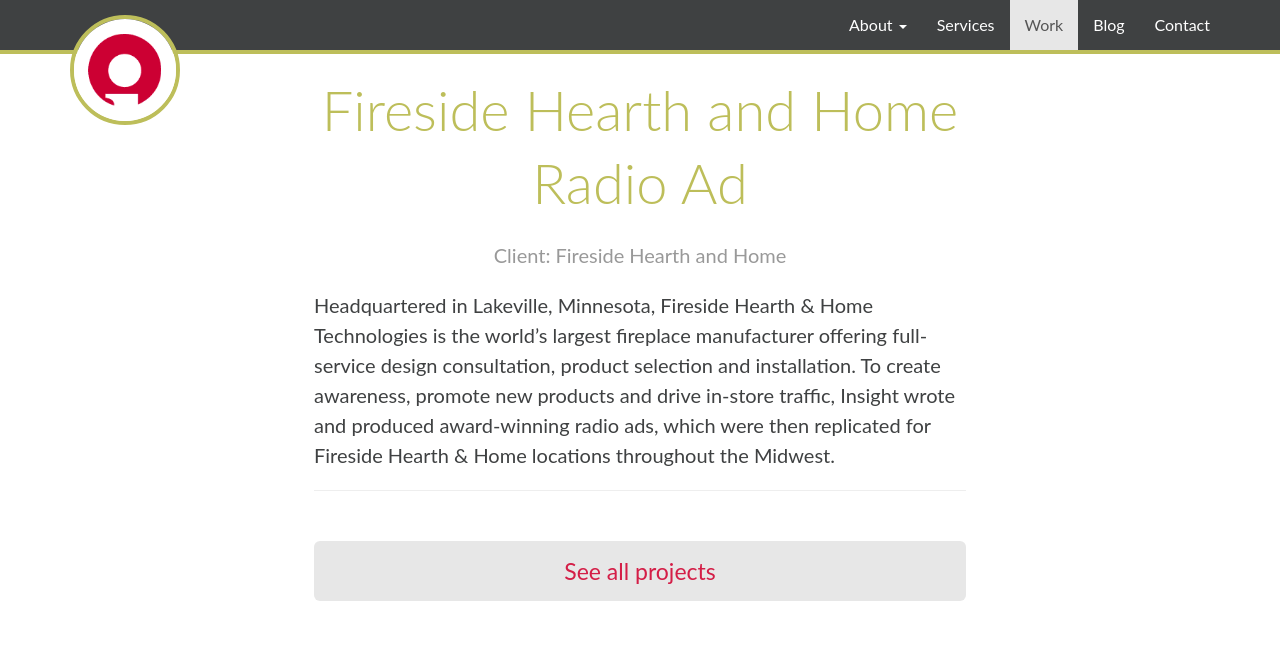
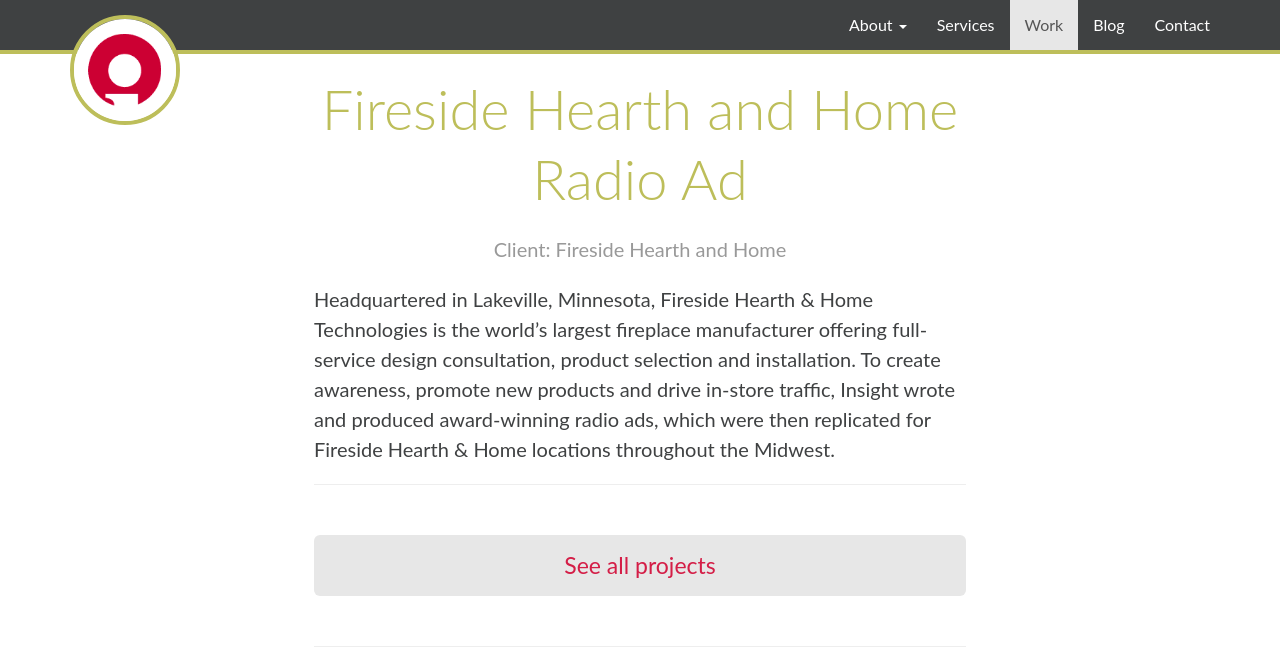
Before and after one commit to insight-creative/insight-creative.github.io, a Jekyll site: the page built from work/_posts/2011-01-01-fireside-hearth-and-home-radio-ad.md, in a window 1280 px wide and 1234 px high. Shown: the top 647 px of the window. Built offline with Jekyll 4.4.1, drawn with Linux system fonts in a browser that asks for light colours; nearby versions of some CDN libraries; grey boxes are pictures that could not be loaded.

Commit message:
Fix some project details.

```diff
--- a/_layouts/project.html
+++ b/_layouts/project.html
@@ -3,7 +3,7 @@
 ---
               <article>
                 <div class="article-heading">
-                  <h1 class="article-title">{{ page.title }}</h1>
+                  <h1 class="article-title project-title">{{ page.title }}</h1>
                   <p class="article-meta">Client: {{ page.client }}</p>
                 </div>
                 <div class="article-body">
--- a/css/main.css
+++ b/css/main.css
@@ -71,7 +71,7 @@
  */
 
 h1 {
-  line-height: 1.3;
+  line-height: 1.25;
 }
 h2, h3, h4 {
   line-height: 1.4;
--- a/work/_posts/2011-01-01-fireside-hearth-and-home-radio-ad.md
+++ b/work/_posts/2011-01-01-fireside-hearth-and-home-radio-ad.md
@@ -1,6 +1,6 @@
 ---
 layout: project
-title:  Fireside Hearth and Home Radio Ad
+title:  "Fireside Hearth and Home Radio&nbsp;Ad"
 client: Fireside Hearth and Home
 thumbnail: audio-thumbnail.jpg
 tags:
--- a/work/index.html
+++ b/work/index.html
@@ -18,7 +18,7 @@
                   <option class="filter" value=".print,.packaging">Print and Packaging</option>
                   <option class="filter" value=".social-media">Social Media</option>
                   <option class="filter" value=".identity">Identity</option>
-                  <option class="filter" value=".photography">Photography</option>
+                  <!--<option class="filter" value=".photography">Photography</option>-->
                   <option class="filter" value=".audio">Audio</option>
                   <option class="filter" value=".video">Video</option>
                 </select>
@@ -31,7 +31,7 @@
                 <li><a type="button" class="filter btn btn-default" data-filter=".print,.packaging">Print and Packaging</a></li>
                 <li><a type="button" class="filter btn btn-default" data-filter=".social-media">Social Media</a></li>
                 <li><a type="button" class="filter btn btn-default" data-filter=".identity">Identity</a></li>
-                <li><a type="button" class="filter btn btn-default" data-filter=".photography">Photography</a></li>
+                <!--<li><a type="button" class="filter btn btn-default" data-filter=".photography">Photography</a></li>-->
                 <li><a type="button" class="filter btn btn-default" data-filter=".audio">Audio</a></li>
                 <li><a type="button" class="filter btn btn-default" data-filter=".video">Video</a></li>
               </ul>
```
Also changed, not shown: work/_posts/2012-02-02-matthews-tire-branding.md (+1 -1 lines), work/_posts/2013-04-04-fox-cities-marathon-social-media.md (+1 -1 lines), img/matthews-branding-thumbnail.jpg, img/vans-lumber-social-media-thumbnail.jpg (added), img/washington-island-ferry-social-media-thumbnail.jpg (added).
